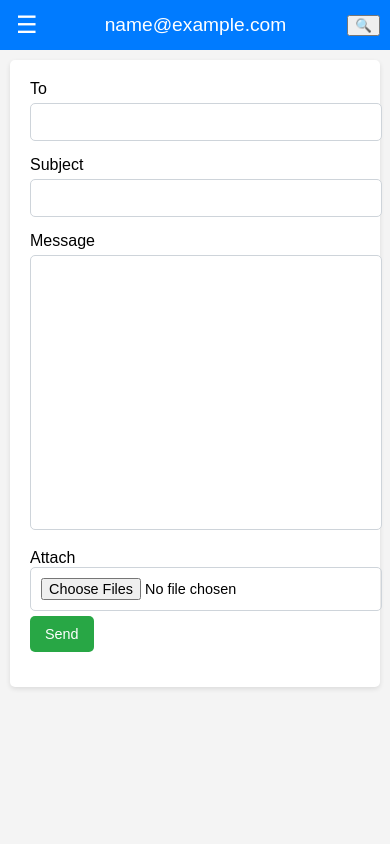
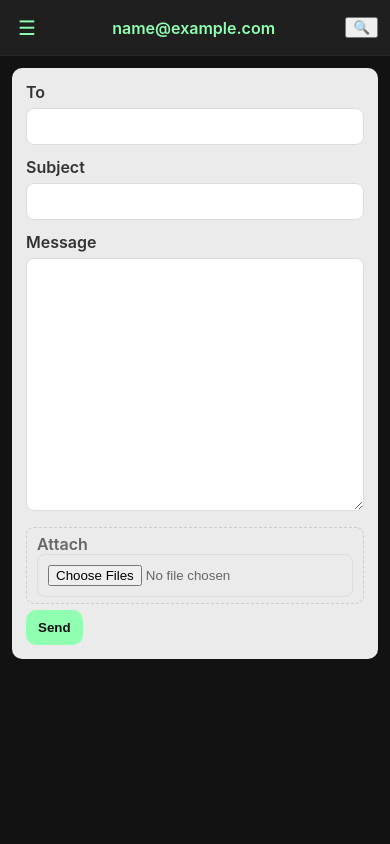
Before and after one commit to sortalost/mxal, a Flask app: page /compose in a window 390 px wide. Run offline with Flask 3, Linux system fonts and the light colour scheme; the visitor is signed in with stand-in values (Sample User, id 1).

Commit message:
revert css

```diff
--- a/src/static/css/mobile.css
+++ b/src/static/css/mobile.css
@@ -1,213 +1,73 @@
-/* mobile.css */
-
-/* General Styles */
-body {
-    font-family: Arial, sans-serif;
-    margin: 0;
-    padding: 0;
-    background-color: #f4f4f4;
+:root{
+  --bg:#121212;
+  --panel:#1f1f1f;
+  --accent:#90ffb1;
+  --muted:#999;
+  --link:#a0d1ff;
 }
 
-#app-root {
-    display: flex;
-    flex-direction: column;
-    height: 100vh;
+*{box-sizing:border-box}
+html,body{height:100%}
+body{
+  margin:0;
+  font-family:Inter, system-ui, -apple-system, "Segoe UI", Roboto, "Helvetica Neue", Arial;
+  background:var(--bg);
+  color:var(--accent);
+  -webkit-font-smoothing:antialiased;
 }
 
-/* Topbar */
-.topbar {
-    background-color: #007bff;
-    color: white;
-    padding: 10px;
-    display: flex;
-    align-items: center;
-    justify-content: space-between;
+.topbar{
+  position:fixed;left:0;right:0;top:0;height:56px;background:var(--panel);display:flex;align-items:center;padding:0 12px;gap:8px;z-index:40;border-bottom:1px solid rgba(255,255,255,0.03)
 }
 
-.topbar-title {
-    font-size: 1.5em;
-}
+.hamburger{background:transparent;border:none;color:var(--accent);font-size:20px;padding:6px;border-radius:6px}
+.topbar-title{flex:1;color:var(--accent);text-align:center;font-weight:600}
+.topbar-actions{display:flex;gap:8px}
 
-.hamburger {
-    background: none;
-    border: none;
-    color: white;
-    font-size: 1.5em;
-}
+.sidebar{position:fixed;left:-100%;top:56px;bottom:0;width:80%;max-width:320px;background:var(--panel);padding:16px;transition:left .25s ease;z-index:50}
+.sidebar.open{left:0}
+.nav-list{list-style:none;padding:0;margin:0;display:flex;flex-direction:column;gap:8px}
+.nav-list a{text-decoration:none;color:var(--accent);padding:10px;border-radius:8px}
 
-/* Sidebar */
-.sidebar {
-    background-color: #343a40;
-    color: white;
-    width: 100%;
-    position: absolute;
-    top: 0;
-    left: 0;
-    height: 100%;
-    transform: translateX(-100%);
-    transition: transform 0.3s ease;
-    z-index: 1000;
-}
+.content{padding-top:56px}
+.page-area{padding:12px}
 
-.sidebar.closed {
-    transform: translateX(0);
-}
+.page-header{display:flex;align-items:center;justify-content:space-between;margin-bottom:12px}
+.page-header h1{margin:0;font-size:20px;color:#fff}
+.header-actions{display:flex;gap:8px;align-items:center}
 
-.nav-list {
-    list-style: none;
-    padding: 0;
-}
+.card-list{display:flex;flex-direction:column;gap:10px}
+.card-link{text-decoration:none}
+.card{background:#fff;color:#111;border-radius:12px;padding:12px;display:flex;flex-direction:column;gap:8px}
+.card-top{display:flex;justify-content:space-between;align-items:center}
+.card .subject{font-weight:700}
+.card .from{color:#666}
+.card .date{font-size:12px;color:#999}
 
-.nav-link {
-    color: white;
-    text-decoration: none;
-    padding: 15px;
-    display: block;
-}
+.mobile-footer{padding:12px 0;text-align:center}
 
-.nav-link:hover {
-    background-color: #495057;
-}
+.btn{background:#333;color:#ddd;border:none;padding:10px 12px;border-radius:10px;cursor:pointer}
+.btn.primary{background:var(--accent);color:#111;font-weight:700}
 
-/* Main Content */
-.content {
-    flex: 1;
-    padding: 10px;
-    overflow-y: auto;
-}
+/* .compose-fab{display:block;position:fixed;right:16px;bottom:18px;background:var(--accent);color:#111;border:none;padding:14px;border-radius:999px;font-size:18px;z-index:60;box-shadow:0 6px 18px rgba(0,0,0,0.4)} */
 
-.page-header {
-    display: flex;
-    justify-content: space-between;
-    align-items: center;
-    margin-bottom: 10px;
-}
+.d-desktop{display:none}
+.d-mobile{display:block}
 
-.header-actions {
-    display: flex;
-    align-items: center;
-}
+.list-rows{display: none}
+.list-pane{display: none}
 
-.small-muted {
-    font-size: 0.9em;
-    color: #6c757d;
-}
+.compose-card{width:100%;margin:0 auto}
+.compose-form{overflow-x:clip;background:#ebebeb;padding:14px;border-radius:10px;color:#111;display:flex;flex-direction:column;gap:12px}
+.field label{display:block;font-weight:600;color:#333;margin-bottom:6px}
+.field input,.field textarea{width:100%;border:1px solid #ddd;padding:10px;border-radius:8px}
+.field .file-label{display:inline-block;padding:6px 10px;border:1px dashed #ccc;border-radius:8px;cursor:pointer;color:#666}
 
-/* Compose Card */
-.compose-card {
-    background: white;
-    padding: 20px;
-    border-radius: 5px;
-    box-shadow: 0 2px 5px rgba(0, 0, 0, 0.1);
-}
 
-.field {
-    margin-bottom: 15px;
-}
-
-.field label {
-    display: block;
-    margin-bottom: 5px;
-}
-
-.field input,
-.field textarea {
-    width: 100%;
-    padding: 10px;
-    border: 1px solid #ced4da;
-    border-radius: 5px;
-}
-
-.field textarea {
-    resize: none;
-}
-
-/* Buttons */
-.btn {
-    background-color: #007bff;
-    color: white;
-    border: none;
-    padding: 10px 15px;
-    border-radius: 5px;
-    cursor: pointer;
-    font-size: 1em;
-}
-
-.btn.primary {
-    background-color: #28a745;
-}
-
-.btn:hover {
-    opacity: 0.9;
-}
-
-/* Email List */
-.list-pane {
-    margin-top: 10px;
-}
-
-.list-row {
-    display: flex;
-    justify-content: space-between;
-    padding: 10px;
-    background: white;
-    border-radius: 5px;
-    margin-bottom: 10px;
-    text-decoration: none;
-    color: black;
-}
-
-.list-row:hover {
-    background-color: #f1f1f1;
-}
-
-.card-link {
-    text-decoration: none;
-    color: black;
-}
-
-.card {
-    background: white;
-    border-radius: 5px;
-    margin-bottom: 10px;
-    padding: 10px;
-}
-
-.card-top {
-    display: flex;
-    justify-content: space-between;
-}
-
-.card-bottom {
-    margin-top: 5px;
-}
-
-/* Notification */
-#new-email-notification {
-    background-color: #fffae6;
-    color: #ce1313;
-    padding: 10px;
-    text-align: center;
-    font-weight: bold;
-    position: fixed;
-    top: 0;
-    left: 0;
-    right: 0;
-    z-index: 1000;
-}
-
-/* Responsive Adjustments */
-@media (max-width: 768px) {
-    .topbar-title {
-        font-size: 1.2em;
-    }
-
-    .field input,
-    .field textarea {
-        font-size: 0.9em;
-    }
-
-    .btn {
-        font-size: 0.9em;
-    }
-}
+.email-view{width:90%;margin:0 auto;background:transparent}
+.view-header{display: flex;align-items: flex-start;gap: 12px;flex-direction: column;}
+.back{color:var(--link);text-decoration:none}
+.view-subject{margin:0;color:#fff}
+.view-meta{display:flex;gap:12px;margin:12px 0;color:#ccc;flex-wrap:wrap}
+.view-body{background:#fff;color:#111;border-radius:8px;padding:18px;line-height:1.5}
+.view-actions{margin-top:12px;display:flex;gap:8px}
```
